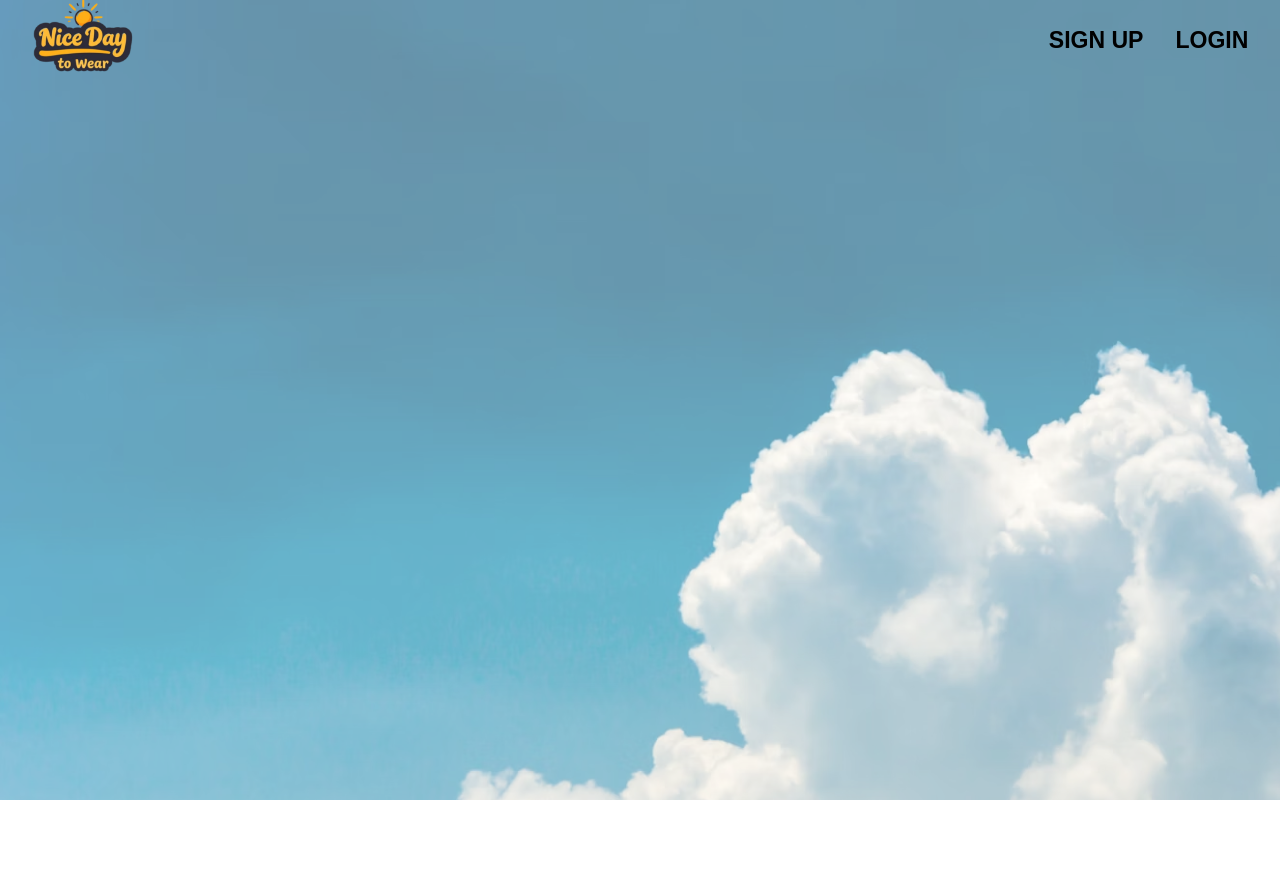
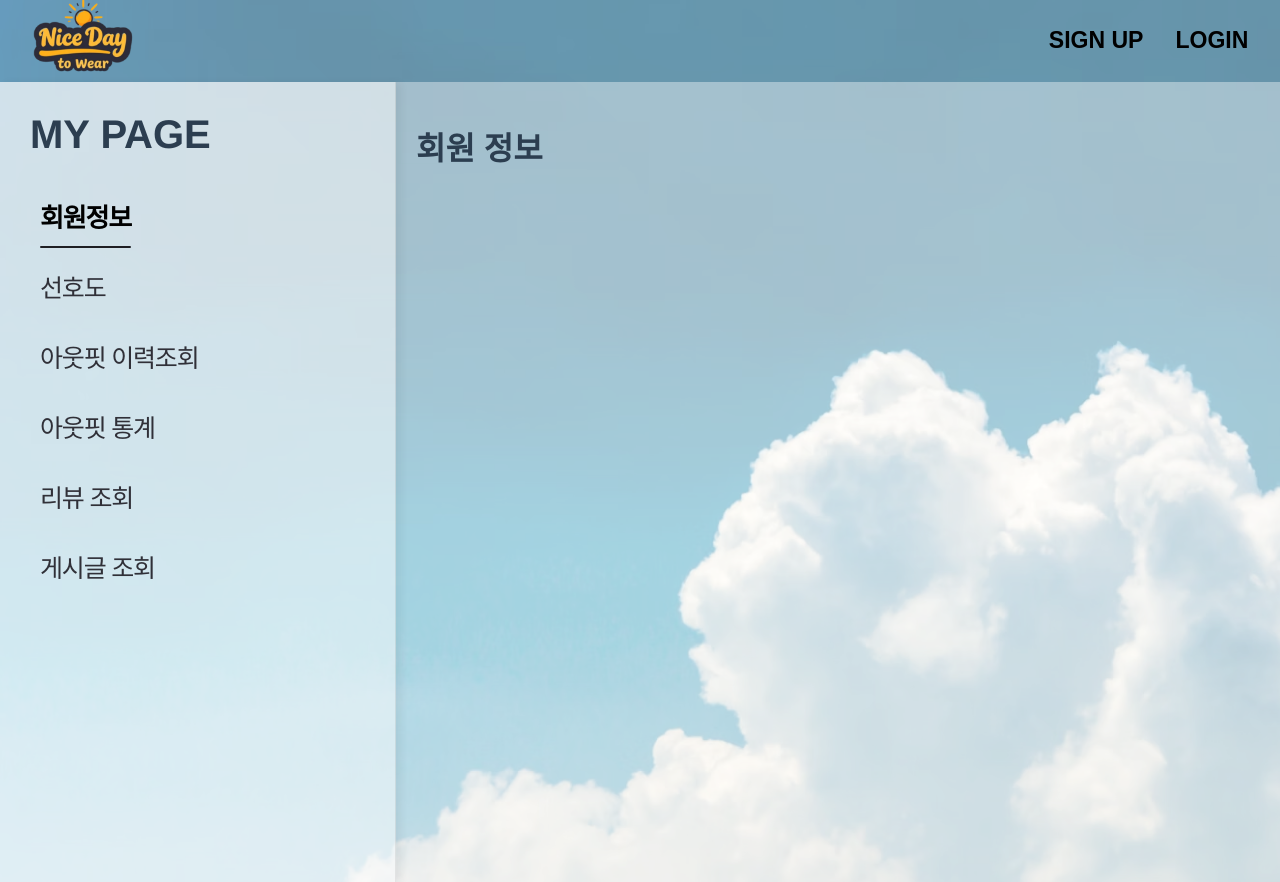
Before and after one commit to PBEM22/jenkins_article1, a Vue app in the folder article1_fe/article1-fe/: page /mypage/detail in a window 1280 px wide. Before the commit this address had no page. Before the commit the page ends 800 px from the top, so only its background shows below. Built offline with nearby package versions, Linux system fonts and the light colour scheme.

Commit message:
feat: #108 프론트 Mypage 화면 구성, 라우터 설정

```diff
--- /dev/null
+++ b/article1_fe/article1-fe/src/components/user/UserDetail.vue
@@ -0,0 +1,11 @@
+<script setup>
+
+</script>
+
+<template>
+  <h1>회원 정보</h1>
+</template>
+
+<style scoped>
+
+</style>
--- /dev/null
+++ b/article1_fe/article1-fe/src/components/user/UserOutfitList.vue
@@ -0,0 +1,11 @@
+<script setup>
+
+</script>
+
+<template>
+  <h1>아웃핏 이력 조회</h1>
+</template>
+
+<style scoped>
+
+</style>
--- /dev/null
+++ b/article1_fe/article1-fe/src/components/user/UserOutfitStats.vue
@@ -0,0 +1,11 @@
+<script setup>
+
+</script>
+
+<template>
+  <h1>아웃핏 통계</h1>
+</template>
+
+<style scoped>
+
+</style>
--- /dev/null
+++ b/article1_fe/article1-fe/src/components/user/UserPost.vue
@@ -0,0 +1,11 @@
+<script setup>
+
+</script>
+
+<template>
+  <h1>게시글</h1>
+</template>
+
+<style scoped>
+
+</style>
--- /dev/null
+++ b/article1_fe/article1-fe/src/components/user/UserPreference.vue
@@ -0,0 +1,11 @@
+<script setup>
+
+</script>
+
+<template>
+  <h1>선호도</h1>
+</template>
+
+<style scoped>
+
+</style>
--- /dev/null
+++ b/article1_fe/article1-fe/src/components/user/UserReview.vue
@@ -0,0 +1,11 @@
+<script setup>
+
+</script>
+
+<template>
+  <h1>리뷰</h1>
+</template>
+
+<style scoped>
+
+</style>
--- a/article1_fe/article1-fe/src/router/index.js
+++ b/article1_fe/article1-fe/src/router/index.js
@@ -1,5 +1,7 @@
 import mainRouter from "@/router/mainRouter.js";
 import boardRouter from "@/router/boardRouter.js";
+import userRouter from "@/router/userRouter.js"
+import mypageRouter from "@/router/mypageRouter.js"
 import MapWithDateView from "@/views/location/MapWithDateView.vue";
 import SelectSituation from "@/views/SituationView.vue";
 import {createRouter, createWebHistory} from "vue-router";
@@ -18,7 +20,11 @@ const routes = [
     // 메인 라우터
     ...mainRouter,
     // 게시판 라우터
-    ...boardRouter
+    ...boardRouter,
+    // 회원 라우터
+    ...userRouter,
+    // 마이페이지 라우터
+    ...mypageRouter
 ]
 
 const router = createRouter({
@@ -33,7 +39,7 @@ const router = createRouter({
             // 새로운 페이지 이동 시 맨 위로 스크롤
             return {top: 0};
         }
-    }
+    },
 });
 
 export default router;
--- /dev/null
+++ b/article1_fe/article1-fe/src/router/mypageRouter.js
@@ -0,0 +1,46 @@
+import UserDetail from "@/components/user/UserDetail.vue";
+import MyPageLayout from "@/views/user/MyPageLayout.vue";
+import UserPreference from "@/components/user/UserPreference.vue";
+import UserOutfitList from "@/components/user/UserOutfitList.vue";
+import UserOutfitStats from "@/components/user/UserOutfitStats.vue";
+import UserReview from "@/components/user/UserReview.vue";
+import UserPost from "@/components/user/UserPost.vue";
+
+export default [
+    {
+        path: '/mypage',
+        component: MyPageLayout, // MyPageLayout 컴포넌트로 감싸서 모든 콘텐츠 처리
+        children: [
+            {
+                // 회원 정보
+                path: 'detail',
+                component: UserDetail
+            },
+            {
+                // 회원 선호도
+                path: 'preference',
+                component: UserPreference
+            },
+            {
+                // 회원 아웃핏 이력 조회
+                path: 'outfit/list',
+                component: UserOutfitList
+            },
+            {
+                // 회원 아웃핏 통계
+                path: 'outfit/stats',
+                component: UserOutfitStats
+            },
+            {
+                // 회원 리뷰
+                path: 'review',
+                component: UserReview
+            },
+            {
+                // 회원 게시글
+                path: 'post',
+                component: UserPost
+            }
+        ]
+    }
+];
--- /dev/null
+++ b/article1_fe/article1-fe/src/router/userRouter.js
@@ -0,0 +1,10 @@
+import UserLogin from "@/views/user/UserLogin.vue";
+
+export default [
+    {
+        // 로그인 화면
+        path: '/login',
+        component: UserLogin
+    },
+
+];
--- /dev/null
+++ b/article1_fe/article1-fe/src/views/user/MyPageLayout.vue
@@ -0,0 +1,130 @@
+<script setup>
+
+</script>
+
+<template>
+  <div id="wrap" class="wrap">
+
+    <header class="header" role="banner">
+      <div class="gnb_area">
+        <h1 class="text" style="margin-top:30px; margin-left:30px; font-size: 40px">MY PAGE</h1>
+      </div>
+
+      <div id="headerLeft" class="header_left">
+        <ul class="left_menu" role="menu">
+          <!-- router-link를 사용하여 라우팅을 관리 -->
+          <li class="left_item" role="menuitem">
+            <router-link to="/mypage/detail" class="menu_text" exact-active-class="active-link">회원정보</router-link>
+          </li>
+          <li class="left_item" role="menuitem">
+            <router-link to="/mypage/preference" class="menu_text" exact-active-class="active-link">선호도</router-link>
+          </li>
+          <li class="left_item" role="menuitem">
+            <router-link to="/mypage/outfit/list" class="menu_text" exact-active-class="active-link">아웃핏 이력조회</router-link>
+          </li>
+          <li class="left_item" role="menuitem">
+            <router-link to="/mypage/outfit/stats" class="menu_text" exact-active-class="active-link">아웃핏 통계</router-link>
+          </li>
+          <li class="left_item" role="menuitem">
+            <router-link to="/mypage/review" class="menu_text" exact-active-class="active-link">리뷰 조회</router-link>
+          </li>
+          <li class="left_item" role="menuitem">
+            <router-link to="/mypage/post" class="menu_text" exact-active-class="active-link">게시글 조회</router-link>
+          </li>
+        </ul>
+      </div>
+    </header>
+
+    <div id="container" class="container mypage-content">
+      <router-view />
+    </div>
+
+  </div>
+</template>
+
+<style scoped>
+.wrap {
+  display: flex;
+  flex-direction: row;  /* 가로로 배치 */
+  height: 100vh;        /* 전체 화면 높이를 채움 */
+}
+
+.header {
+  position: relative;
+  width: 395px;
+  background-color: rgba(255, 255, 255, 0.7); /* 배경 투명하게 */
+  box-shadow: 5px 1px 8px 0 rgba(0, 0, 0, .06);
+  border-right: 1px solid rgba(0, 0, 0, .08);
+  flex-shrink: 0;                             /* 고정된 크기를 유지하도록 설정 */
+}
+
+.container {
+  flex-grow: 1;                   /* 나머지 공간을 차지하도록 설정 */
+  background-color: rgba(255, 255, 255, 0.4);
+  padding: 20px;                  /* 콘텐츠와 경계 사이에 여백 추가 */
+  overflow-y: auto;               /* 콘텐츠가 넘칠 경우 스크롤바 추가 */
+}
+
+ul {
+  list-style: none;
+  padding-left: 30px;
+  margin: 0;
+}
+
+/* 기본 스타일 */
+.header_left .left_menu .menu_text {
+  text-decoration: none;
+  display: inline-block;
+  font-size: 25px;
+  line-height: 26px;
+  font-weight: 400;
+  letter-spacing: -1.18px;
+  color: #303038;
+  position: relative;         /* 밑줄을 위치시킬 공간을 마련 */
+  transition: all 0.3s ease;  /* 부드러운 효과 추가 */
+
+  padding-top: 12px;
+  padding-bottom: 12px;
+}
+
+/* 활성화된 링크 스타일 */
+.header_left .left_menu .menu_text.active-link {
+  font-weight: 700;
+  color: black;
+  font-size: 26px;
+}
+
+/* 밑줄 스타일 */
+.active-link::after {
+  content: '';  /* 밑줄을 추가 */
+  position: absolute;
+  left: 0;
+  bottom: -5px;  /* 메뉴 항목의 아래에 위치시킴 */
+  width: 100%;
+  height: 2px;  /* 밑줄 두께 */
+  background-color: #1e1e23;  /* 밑줄 색상 */
+  border-radius: 1px;  /* 밑줄 끝 모서리 둥글게 */
+}
+
+.left_item {
+  padding: 10px;
+}
+
+@media (max-width: 1024px) {
+  .wrap {
+    flex-direction: column;     /* 모바일에서는 세로로 배치 */
+  }
+
+  .header {
+    width: 100%;
+    height: auto;               /* 모바일에서는 헤더 높이를 자동으로 맞춤 */
+  }
+
+  .container {
+    width: 100%;                /* 모바일에서는 컨테이너가 화면 전체 너비 차지 */
+    padding: 10px;
+  }
+
+}
+
+</style>
--- /dev/null
+++ b/article1_fe/article1-fe/src/views/user/UserLogin.vue
@@ -0,0 +1,11 @@
+<script setup>
+
+</script>
+
+<template>
+
+</template>
+
+<style scoped>
+
+</style>
```
Also changed, not shown: 1 other file (tests, documents, lock files or other folders).
